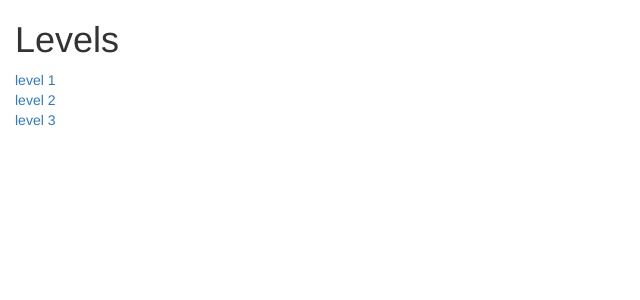
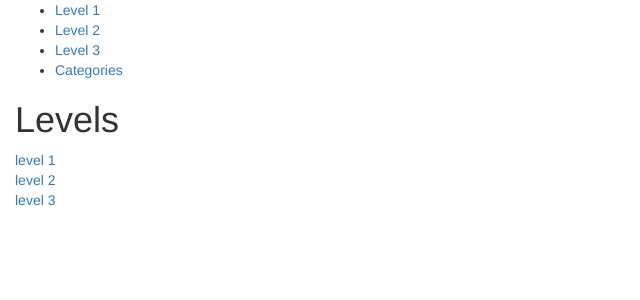
Before and after one commit to Treggats/django-asvs-compliance, a Django app: page / in a window 1280 px wide. Shown: the top 300 px of the page, without its empty margins (0-640 px from the left). Run offline with Django 3.2, Linux system fonts and the light colour scheme; some libraries are stand-ins or nearby versions.

Commit message:
added a menu block to the base template

```diff
--- a/levels/templates/base.html
+++ b/levels/templates/base.html
@@ -9,7 +9,15 @@
 
 </head>
 <body>
-{{STATIC_URL}}
+{% block menu %}
+<ul>
+    <li><a href="/level/1">Level 1</a></li>
+    <li><a href="/level/2">Level 2</a></li>
+    <li><a href="/level/3">Level 3</a></li>
+    <li><a href="/category">Categories</a></li>
+</ul>
+
+{% endblock menu %}
 {% block content %}
 {% endblock %}
 
```
